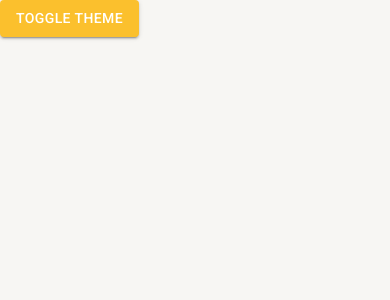
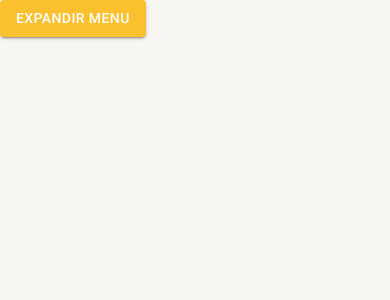
Before and after one commit to jeuchaves/react-typescript-mui, a React (Create React App) app: page /home in a window 390 px wide. Shown: the top 300 px of the page. Built offline with nearby package versions, Linux system fonts and the light colour scheme.

Commit message:
feat: Adiciona responsividade no menu lateral

```diff
--- a/src/App.tsx
+++ b/src/App.tsx
@@ -1,13 +1,18 @@
 import { BrowserRouter } from "react-router-dom";
 import { AppRoutes } from "./routes";
-import { AppThemeProvider } from "./shared/contexts";
+import { AppThemeProvider, DrawerProvider } from "./shared/contexts";
+import { MenuLateral } from "./shared/components";
 
 export const App = () => {
   return (
     <AppThemeProvider>
-      <BrowserRouter>
-        <AppRoutes />
-      </BrowserRouter>
+      <DrawerProvider>
+        <BrowserRouter>
+          <MenuLateral>
+            <AppRoutes />
+          </MenuLateral>
+        </BrowserRouter>
+      </DrawerProvider>
     </AppThemeProvider>
   );
 }
--- a/src/routes/index.tsx
+++ b/src/routes/index.tsx
@@ -1,14 +1,14 @@
 import { Button } from "@mui/material";
 import { Routes, Route, Navigate } from "react-router-dom";
-import { useAppThemeContext } from "../shared/contexts";
+import { useAppDrawerContext } from "../shared/contexts";
 
 export const AppRoutes = () => {
 
-    const { toggleTheme } = useAppThemeContext();
+    const { toggleDrawerOpen } = useAppDrawerContext();
 
     return (
         <Routes>
-            <Route path="/home" element={<Button variant="contained" color="primary" onClick={toggleTheme}>Toggle Theme</Button>}/>
+            <Route path="/home" element={<Button variant="contained" color="primary" onClick={toggleDrawerOpen}>Expandir menu</Button>}/>
             <Route path="*" element={<Navigate to="/home"/>}/>
         </Routes>
     );
--- a/src/shared/components/index.ts
+++ b/src/shared/components/index.ts
@@ -1 +1 @@
-export { };
+export * from './menu-lateral/MenuLateral';
--- /dev/null
+++ b/src/shared/components/menu-lateral/MenuLateral.tsx
@@ -0,0 +1,41 @@
+import { Home } from "@mui/icons-material";
+import { Avatar, Box, Divider, Drawer, List, ListItemButton, ListItemIcon, ListItemText, useMediaQuery, useTheme } from "@mui/material"
+import { useAppDrawerContext } from "../../contexts";
+
+interface IMenuLateralProps {
+    children: React.ReactNode;
+}
+export const MenuLateral: React.FC<IMenuLateralProps> = ({ children }) => {
+
+    const theme = useTheme();
+
+    const smDown = useMediaQuery(theme.breakpoints.down('sm'));
+
+    const { isDrawerOpen, toggleDrawerOpen } = useAppDrawerContext();
+
+    return (
+        <>
+            <Drawer open={isDrawerOpen} variant={smDown ? 'temporary' : 'permanent'} onClose={ toggleDrawerOpen }>
+                <Box width={theme.spacing(28)} display='flex' flexDirection='column' height='100%'>
+                    <Box width='100%' height={theme.spacing(20)} display='flex' alignItems='center' justifyContent='center'>
+                        <Avatar sx={{height: theme.spacing(12), width: theme.spacing(12)}} src="/static/images/avatar/1.jpg" />
+                    </Box>
+                    <Divider/>
+                    <Box flex={1}>
+                        <List component='nav'>
+                            <ListItemButton>
+                                <ListItemIcon>
+                                    <Home/>
+                                </ListItemIcon>
+                                <ListItemText primary='Home'/>
+                            </ListItemButton>
+                        </List>
+                    </Box>
+                </Box>
+            </Drawer>
+            <Box height='100vh' marginLeft={smDown ? 0 : theme.spacing(28)}>
+                {children}
+            </Box>
+        </>
+    )
+}
--- /dev/null
+++ b/src/shared/contexts/DrawerContexts.tsx
@@ -0,0 +1,29 @@
+import { useCallback, useContext, useState, createContext } from "react";
+
+interface IDrawerContextData {
+    isDrawerOpen: boolean;
+    toggleDrawerOpen: () => void;
+}
+const DrawerContext = createContext({} as IDrawerContextData);
+
+export const useAppDrawerContext = () => {
+    return useContext(DrawerContext);
+}
+
+interface IThemeProviderProps {
+    children: React.ReactNode
+}
+export const DrawerProvider: React.FC<IThemeProviderProps> = ({ children }) => {
+
+    const [isDrawerOpen, setIsDrawerOpen] = useState(false);
+
+    const toggleDrawerOpen = useCallback(() => {
+        setIsDrawerOpen(oldDrawerOpen => !oldDrawerOpen)
+    }, []);
+
+    return (
+        <DrawerContext.Provider value={{ isDrawerOpen, toggleDrawerOpen }}>
+            {children}
+        </DrawerContext.Provider>
+    )
+}
--- a/src/shared/contexts/index.ts
+++ b/src/shared/contexts/index.ts
@@ -1 +1,2 @@
 export * from './ThemeContexts';
+export * from './DrawerContexts';
```
